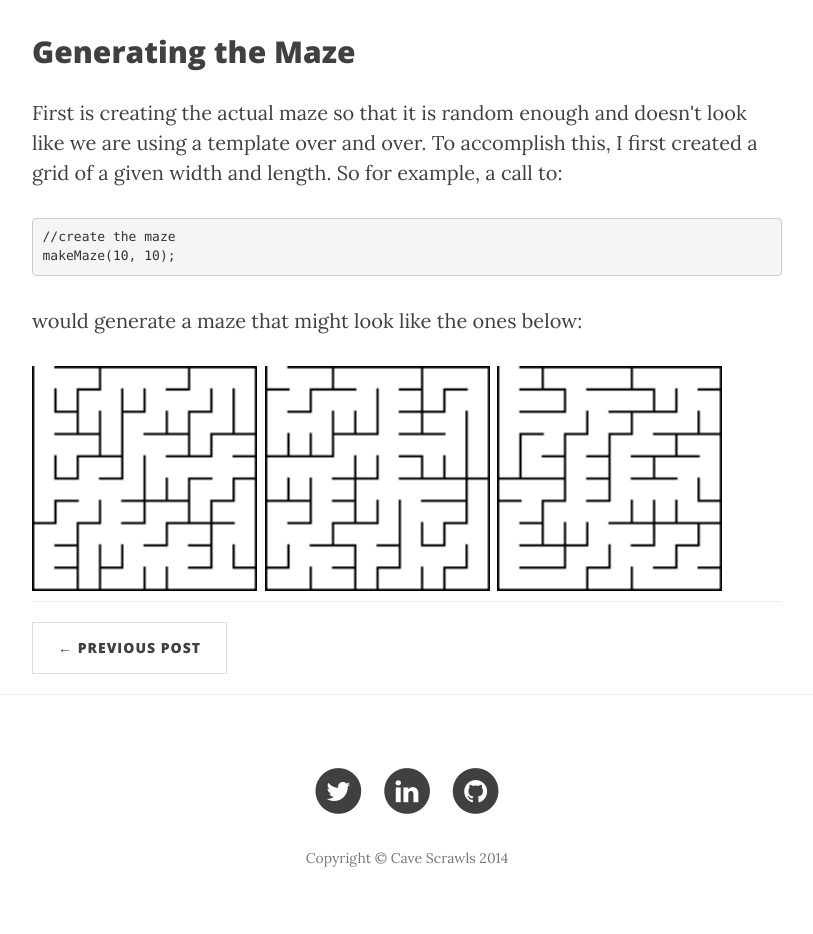
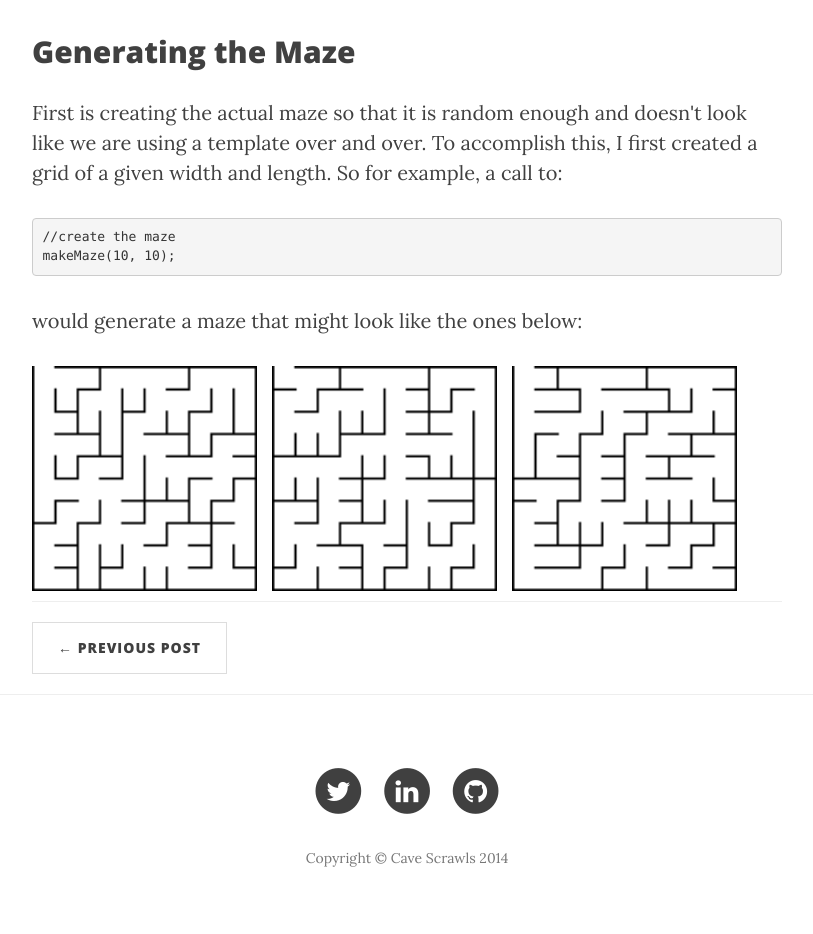
Before and after one commit to cjang5/blog, a Jekyll site: the page built from _posts/2014-12-10-mysterious-mazes.markdown, in a window 1280 px wide. Shown: the part 731-1665 px from the top of the page, without its empty margins (233-1046 px from the left). Built offline with Jekyll 4.4.1, drawn with Linux system fonts in a browser that asks for light colours; nearby versions of some CDN libraries.

Commit message:
Update 2014-12-10-mysterious-mazes.markdown

```diff
--- a/_posts/2014-12-10-mysterious-mazes.markdown
+++ b/_posts/2014-12-10-mysterious-mazes.markdown
@@ -18,8 +18,8 @@ header-img: "img/posts/post-07/post-07-bg.png"
 
 <p>would generate a maze that might look like the ones below: </p>
 
-<img src="{{ site.baseurl }}/img/posts/post-07/unsolved1.png" style="float: left; width: 30%; margin-right: 1%; margin-bottom: 0.5em;">
-<img src="{{ site.baseurl }}/img/posts/post-07/unsolved2.png" style="float: left; width: 30%; margin-right: 1%; margin-bottom: 0.5em;">
-<img src="{{ site.baseurl }}/img/posts/post-07/unsolved3.png" style="float: left; width: 30%; margin-right: 1%; margin-bottom: 0.5em;">
+<img src="{{ site.baseurl }}/img/posts/post-07/unsolved1.png" style="float: left; width: 30%; margin-right: 2%; margin-bottom: 0.5em;">
+<img src="{{ site.baseurl }}/img/posts/post-07/unsolved2.png" style="float: left; width: 30%; margin-right: 2%; margin-bottom: 0.5em;">
+<img src="{{ site.baseurl }}/img/posts/post-07/unsolved3.png" style="float: left; width: 30%; margin-right: 2%; margin-bottom: 0.5em;">
 
 <p style="clear: both;"></p>
```
